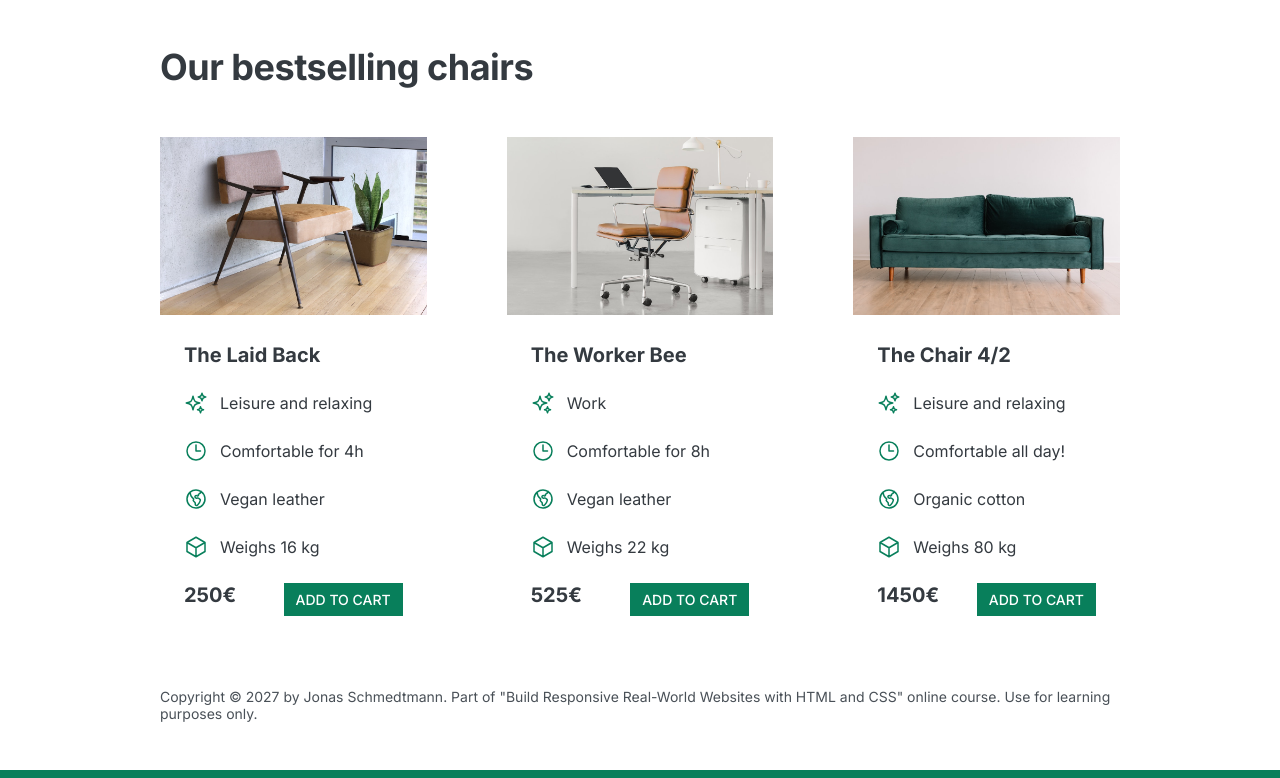
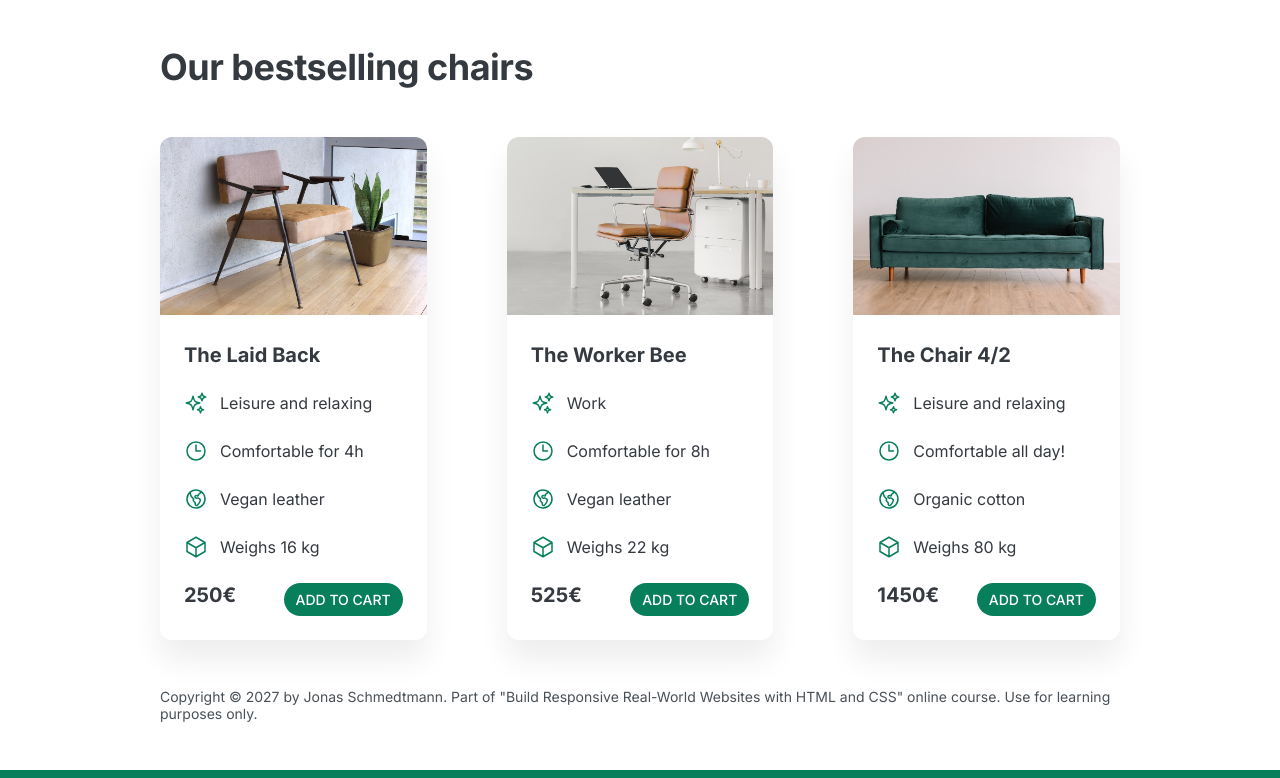
Before and after one commit to sothulthorn/html-css-web-design, a plain HTML site: page index.html in a window 1280 px wide. Shown: the part 1147-1925 px from the top of the page. Drawn offline with Linux system fonts and the light colour scheme.

Commit message:
add border-radius and shadow

```diff
--- a/style.css
+++ b/style.css
@@ -54,6 +54,7 @@ h2 {
   text-decoration: none;
   text-transform: uppercase;
   display: inline-block;
+  border-radius: 100px;
 }
 
 .btn:hover,
@@ -69,6 +70,10 @@ h2 {
 .btn--small {
   font-size: 14px;
   padding: 8px 12px;
+}
+
+img {
+  border-radius: 12px;
 }
 
 /* ------------------------ */
@@ -127,6 +132,7 @@ img {
   background-color: #087f5b;
   color: #fff;
   padding: 24px;
+  border-radius: 12px;
 }
 
 .testimonial-box {
@@ -147,6 +153,16 @@ img {
 }
 
 /* CHAIRS */
+.chair {
+  box-shadow: 0 20px 30px 0 rgba(0, 0, 0, 0.07);
+  border-radius: 12px;
+}
+
+.chair img {
+  border-bottom-left-radius: 0;
+  border-bottom-right-radius: 0;
+}
+
 .chair-box {
   padding: 24px;
 }
```
